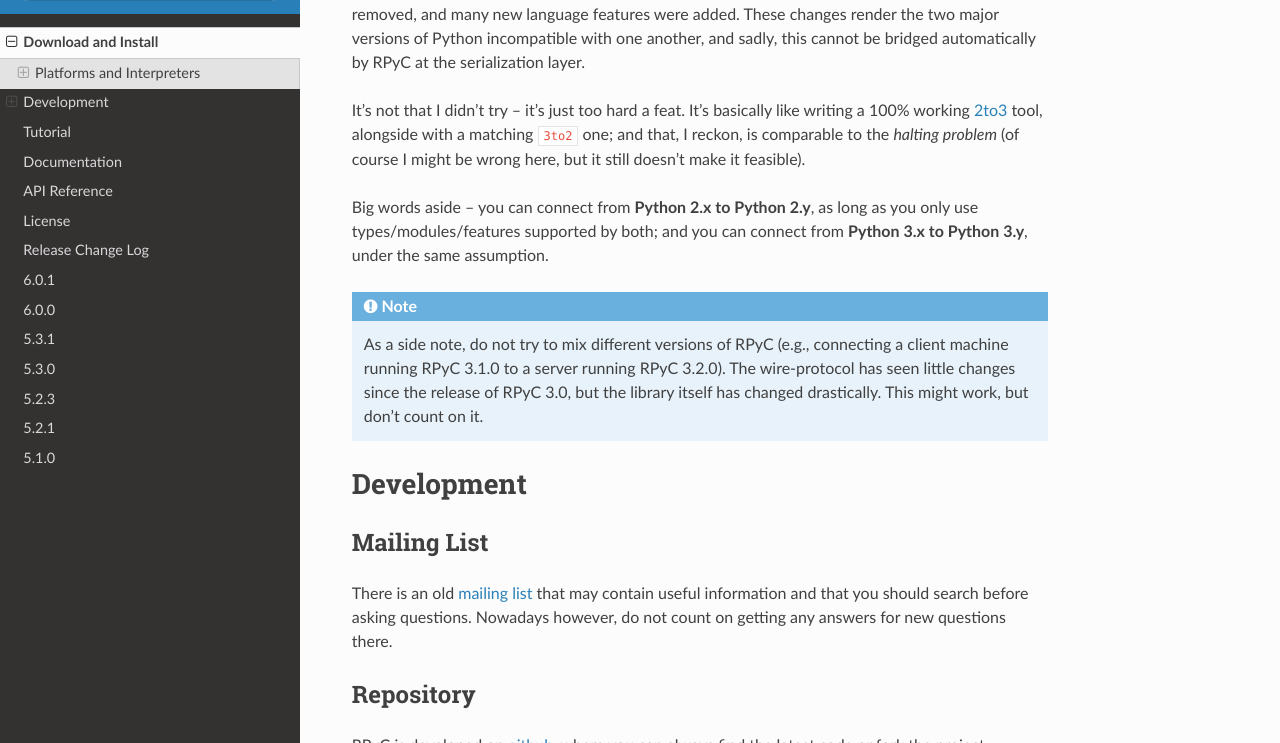
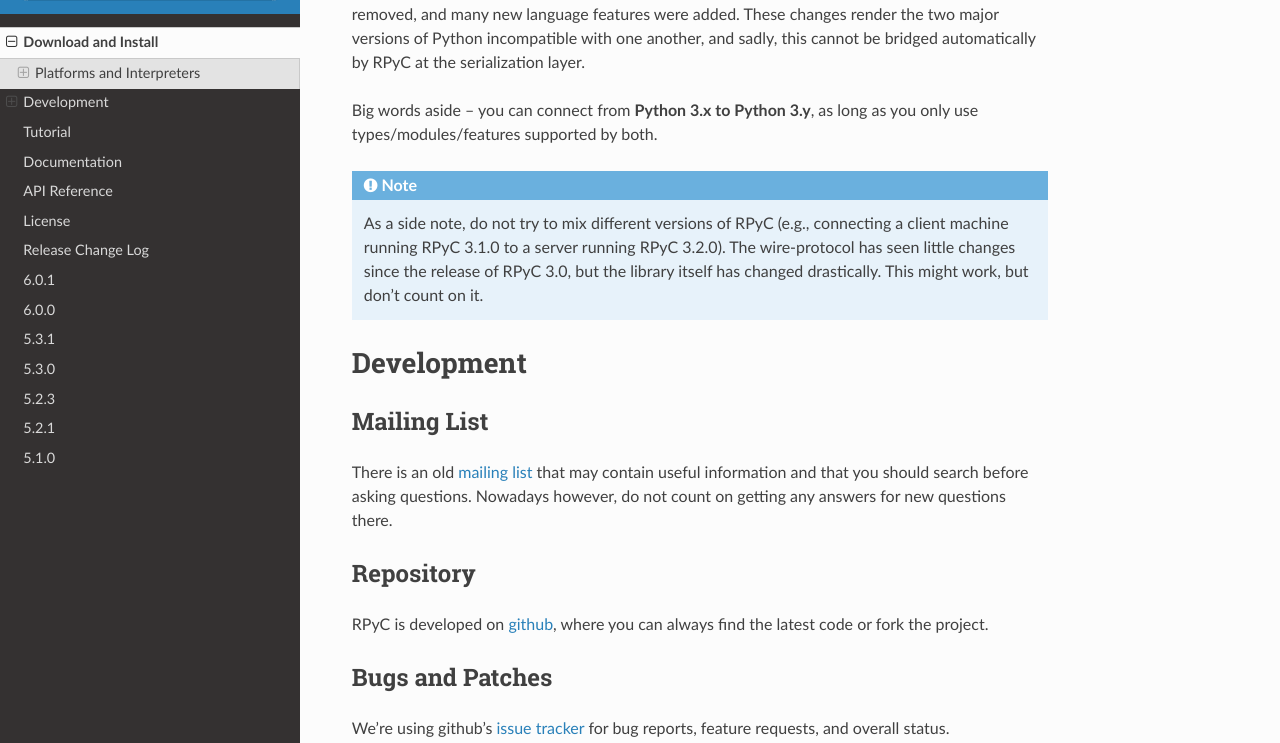
Before and after one commit to tomerfiliba-org/rpyc, a Sphinx documentation site: the page built from docs/install.rst, in a window 1280 px wide and 900 px high, scrolled down 767 px, cut to the strip 157-900 px from the top of the window. Built offline with Sphinx 7.4.7 and the Read the Docs theme 3.1.0, drawn with Linux system fonts in a browser that asks for light colours.

Commit message:
Removed references to EOL Python2 to shorten the read and keep it relevant to today

```diff
--- a/docs/install.rst
+++ b/docs/install.rst
@@ -45,15 +45,8 @@
 of Python incompatible with one another, and sadly, this cannot be bridged
 automatically by RPyC at the serialization layer.
 
-It's not that I didn't try -- it's just too hard a feat. It's basically like
-writing a 100% working `2to3 <http://docs.python.org/library/2to3.html>`_ tool,
-alongside with a matching ``3to2`` one; and that, I reckon, is comparable to
-the *halting problem* (of course I might be wrong here, but it still doesn't
-make it feasible).
-
-Big words aside -- you can connect from **Python 2.x to Python 2.y**, as
-long as you only use types/modules/features supported by both; and you can
-connect from **Python 3.x to Python 3.y**, under the same assumption.
+Big words aside -- you can connect from **Python 3.x to Python 3.y**, as
+long as you only use types/modules/features supported by both.
 
 .. note::
    As a side note, do not try to mix different versions of RPyC (e.g., connecting
```
